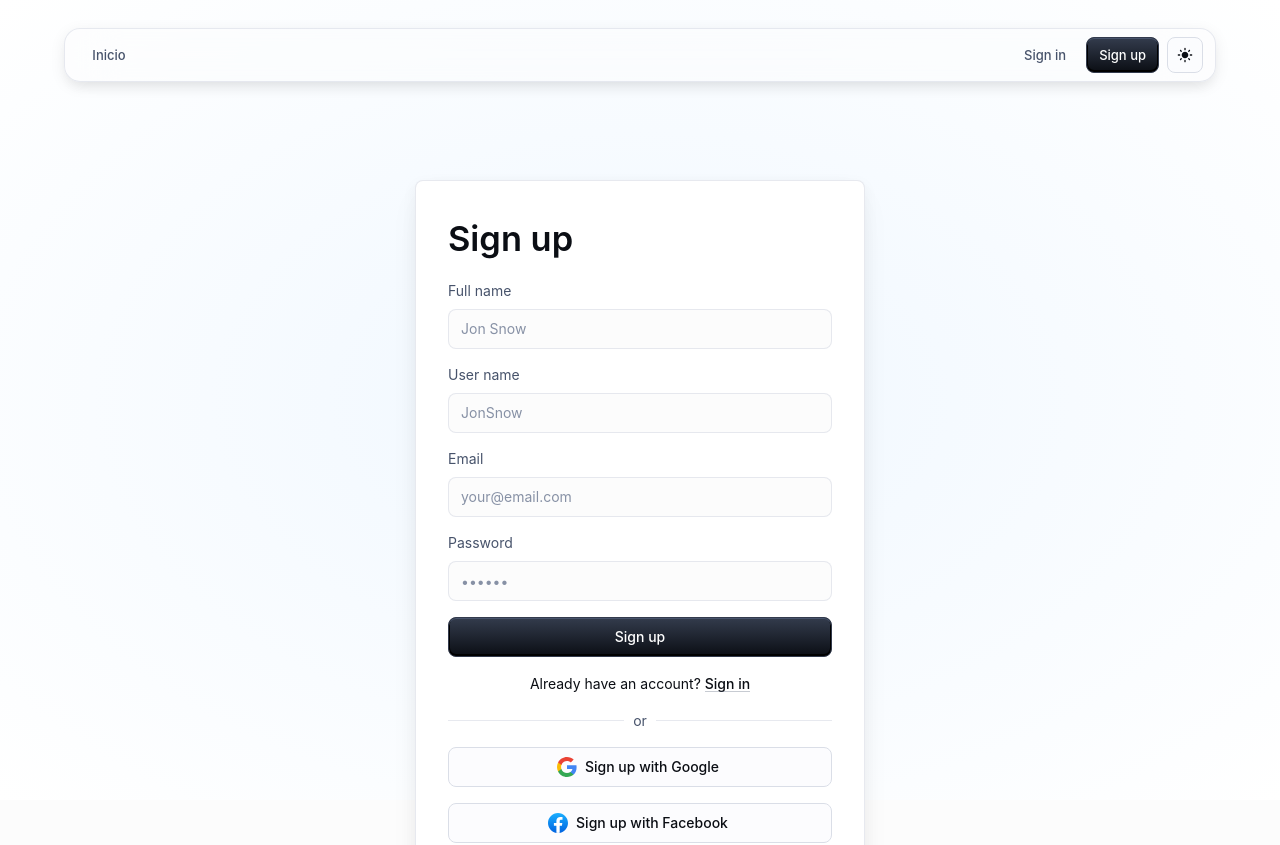
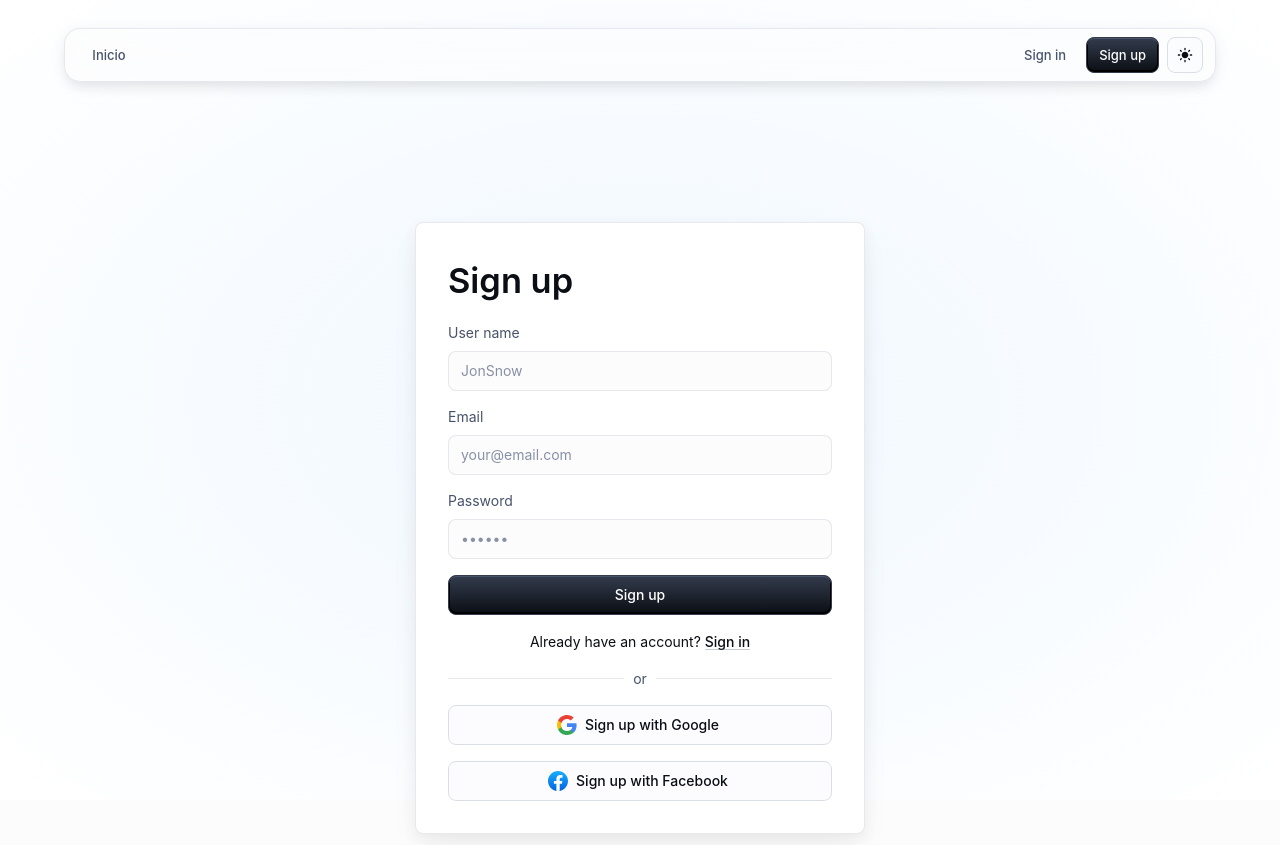
Before and after one commit to AyrielNoriega/post-manager-front, a React (Vite) app: page /sign-up in a window 1280 px wide. Shown: the top 845 px of the page. Built offline with nearby package versions, Linux system fonts and the light colour scheme.

Commit message:
refactor user registration and authentication; replace username with name in user model

```diff
--- a/src/api/index.tsx
+++ b/src/api/index.tsx
@@ -21,11 +21,13 @@ export const getPublications = async () => {
 
 
 export const registerUser = async (user: UserRegister) => {
+    console.log("registerUser", user);
 
     const config = {
         method: 'post',
-        url: 'http://127.0.0.1:8000/api/v1/users/register',
+        url: 'http://127.0.0.1:8000/api/v1/users',
         headers: {
+            'Accept': 'application/json',
             'Content-Type': 'application/json'
         },
         data: user
@@ -70,17 +72,17 @@ export const updateUser = async (user: User, token: string) => {
 
 
 export const getToken = async (user: UserToken) => {
-    const data = new FormData();
-    data.append('username', user.username);
-    data.append('password', user.password);
+
+    user.device_name = 'web';
 
     const config = {
         method: 'post',
-        url: 'http://127.0.0.1:8000/api/v1/token',
+        url: 'http://127.0.0.1:8000/api/token',
         headers: {
             'Accept': 'application/json',
+            'Content-Type': 'application/json',
         },
-        data: data
+        data: user
     };
 
     try {
--- a/src/interfaces/index.tsx
+++ b/src/interfaces/index.tsx
@@ -2,7 +2,6 @@
 export interface User {
     id?: string | '';
     name: string;
-    username: string;
     email: string;
 }
 
@@ -21,6 +20,7 @@ export interface Publication {
 }
 
 export interface UserToken {
-    username: string;
+    name: string;
     password: string;
+    device_name?: string;
 }
--- a/src/pages/Auth/SignIn.tsx
+++ b/src/pages/Auth/SignIn.tsx
@@ -97,12 +97,12 @@ export const SignIn = () => {
 
         const data = new FormData(event.currentTarget);
         console.log({
-            username: data.get('username'),
+            name: data.get('name'),
             password: data.get('password'),
         });
 
         const userData = {
-            username: data.get('username') as string,
+            name: data.get('name') as string,
             password: data.get('password') as string,
         }
 
@@ -121,7 +121,7 @@ export const SignIn = () => {
     React.useEffect(() => {
         console.log('SignUp user changed', user);
 
-        if (user.email && user.username && user.name) {
+        if (user.email && user.name) {
             navigate('/');
         }
     }, [user]);
--- a/src/pages/Auth/SignUp.tsx
+++ b/src/pages/Auth/SignUp.tsx
@@ -44,7 +44,7 @@ export const SignUp = () => {
     }, []);
 
     React.useEffect(() => {
-        if (user.email && user.username && user.name) {
+        if (user.email && user.name) {
             navigate('/');
         }
     }, [user]);
@@ -53,8 +53,7 @@ export const SignUp = () => {
     const validateInputs = () => {
         const email = document.getElementById('email') as HTMLInputElement;
         const password = document.getElementById('password') as HTMLInputElement;
-        const full_name = document.getElementById('full_name') as HTMLInputElement;
-        const username = document.getElementById('username') as HTMLInputElement;
+        const name = document.getElementById('name') as HTMLInputElement;
 
         let isValid = true;
 
@@ -76,7 +75,7 @@ export const SignUp = () => {
             setPasswordErrorMessage('');
         }
 
-        if (!full_name.value || full_name.value.length < 1) {
+        if (!name.value || name.value.length < 1) {
             setNameError(true);
             setNameErrorMessage('Name is required.');
             isValid = false;
@@ -85,14 +84,6 @@ export const SignUp = () => {
             setNameErrorMessage('');
         }
 
-        if (!username.value || username.value.length < 1) {
-            setNameError(true);
-            setNameErrorMessage('Name is required.');
-            isValid = false;
-        } else {
-            setNameError(false);
-            setNameErrorMessage('');
-        }
 
         return isValid;
     };
@@ -105,21 +96,19 @@ export const SignUp = () => {
 
         const data = new FormData(event.currentTarget);
         console.log({
-            full_name: data.get('full_name'),
-            username: data.get('username'),
+            name: data.get('name'),
             email: data.get('email'),
             password: data.get('password'),
         });
 
         const userData = {
-            name: data.get('full_name') as string,
-            username: data.get('username') as string,
+            name: data.get('name') as string,
             email: data.get('email') as string,
             password: data.get('password') as string,
         }
 
         dispatch(register(userData, navigate));
-        setLoading(true);
+        // setLoading(true);
     };
 
     return (
@@ -139,27 +128,13 @@ export const SignUp = () => {
                         sx={{ display: 'flex', flexDirection: 'column', gap: 2 }}
                     >
                         <FormControl>
-                            <FormLabel htmlFor="full_name">Full name</FormLabel>
+                            <FormLabel htmlFor="name">User name</FormLabel>
                             <TextField
                                 autoComplete="name"
-                                name="full_name"
+                                name="name"
                                 required
                                 fullWidth
-                                id="full_name"
-                                placeholder="Jon Snow"
-                                error={nameError}
-                                helperText={nameErrorMessage}
-                                color={nameError ? 'error' : 'primary'}
-                            />
-                        </FormControl>
-                        <FormControl>
-                            <FormLabel htmlFor="username">User name</FormLabel>
-                            <TextField
-                                autoComplete="username"
-                                name="username"
-                                required
-                                fullWidth
-                                id="username"
+                                id="name"
                                 placeholder="JonSnow"
                                 error={nameError}
                                 helperText={nameErrorMessage}
--- a/src/store/publication/thunks.tsx
+++ b/src/store/publication/thunks.tsx
@@ -22,11 +22,13 @@ export const register = (user: UserRegister, navigate: (path: string) => void) =
 
 
     return async (dispatch: Dispatch) => {
+        console.log('antes de registro', user);
+        const res = await registerUser(user);
+        console.log('despues de registro', res);
 
-        const res = await registerUser(user);
         // dispatch(setUser(res));
         if (res.status != 201) {
-            console.log('No se registro el user registrado', res.data);
+            console.log('No se registro el user', res.data);
         }
 
         //Obtener token
@@ -40,14 +42,12 @@ export const register = (user: UserRegister, navigate: (path: string) => void) =
             const user_jwt: User = {
                 id: user.id,
                 name: user.name,
-                username: user.username,
                 email: user.email,
             }
 
             const dataUser: User = {
                 id: user_jwt.id,
                 name: user_jwt.name,
-                username: user_jwt.username,
                 email: user_jwt.email,
             }
             // Establecer usuario
@@ -107,14 +107,12 @@ export const authenticateUser = (user: UserToken, navigate: (path: string) => vo
                     const user_jwt: User = {
                         id: register.data.id,
                         name: register.data.name,
-                        username: register.data.username,
                         email: register.data.email,
                     }
 
                     const dataUser: User = {
                         id: user_jwt.id,
                         name: user_jwt.name,
-                        username: user_jwt.username,
                         email: user_jwt.email,
                     }
                     // Establecer usuario
@@ -174,7 +172,6 @@ const getTokenLocalStorage = () => {
 export const setUserInLocalStorage = (user: User) => {
     localStorage.setItem('id', user.id as string);
     localStorage.setItem('name', user.name);
-    localStorage.setItem('username', user.username);
     localStorage.setItem('email', user.email);
 };
 
@@ -188,7 +185,7 @@ export const fetchUserFromLocalStorage = () => {
         const username = localStorage.getItem('username') as string;
         const email = localStorage.getItem('email') as string;
 
-        const user: User = { name, username, email, id };
+        const user: User = { name, email, id };
         if (name && username && email) {
             dispatch(setUser(user));
         }
```
